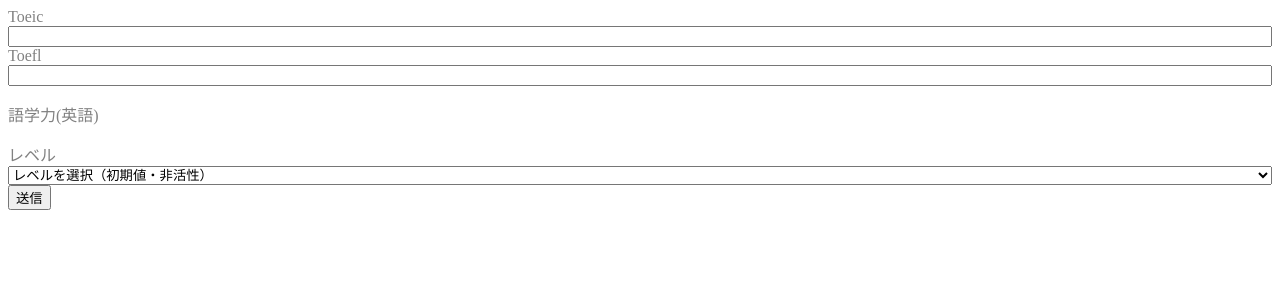
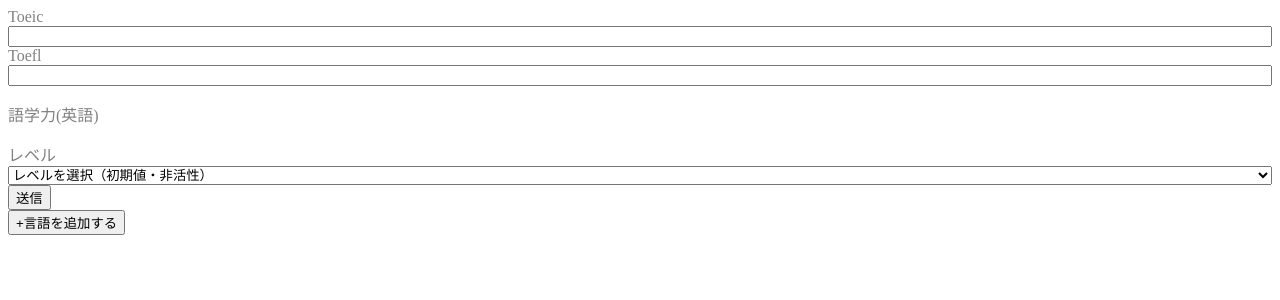
Before and after one commit to bitaKitsui/language-skill-form, a Vue app: page / in a window 1280 px wide. Shown: the top 300 px of the page. Built offline with nearby package versions, Linux system fonts and the light colour scheme.

Commit message:
feat: iconボタンコンポーネント作成

```diff
--- a/src/App.vue
+++ b/src/App.vue
@@ -4,6 +4,7 @@ import BaseTitle from './components/atoms/BaseTitle.vue'
 import BaseSelect from './components/atoms/BaseSelect.vue'
 import { LANGUAGE_LEVEL_SELECTS } from './constants'
 import BaseButton from './components/atoms/BaseButton.vue'
+import BaseIconButton from './components/atoms/BaseIconButton.vue'
 </script>
 
 <template>
@@ -17,6 +18,12 @@ import BaseButton from './components/atoms/BaseButton.vue'
     :options="LANGUAGE_LEVEL_SELECTS"
   />
   <BaseButton :type="'button'" :label="'送信'" :color="'primary'" />
+  <BaseIconButton
+    :type="'button'"
+    :label="'言語を追加する'"
+    :color="'primary'"
+    :outlined="true"
+  />
 </template>
 
 <style></style>
--- /dev/null
+++ b/src/components/atoms/BaseIconButton.vue
@@ -0,0 +1,24 @@
+<script setup lang="ts">
+import { toRefs } from 'vue'
+
+interface Props {
+  label: string
+  type: HTMLButtonElement
+  color: 'primary' | 'error' | 'disabled'
+  outlined: boolean
+}
+
+const props = defineProps<Props>()
+const { label, type, color, outlined } = toRefs(props)
+</script>
+
+<template>
+  <div>
+    <button :type="type" :color="color" :outlined="outlined">
+      <span>+</span>
+      <span>
+        {{ label }}
+      </span>
+    </button>
+  </div>
+</template>
```
